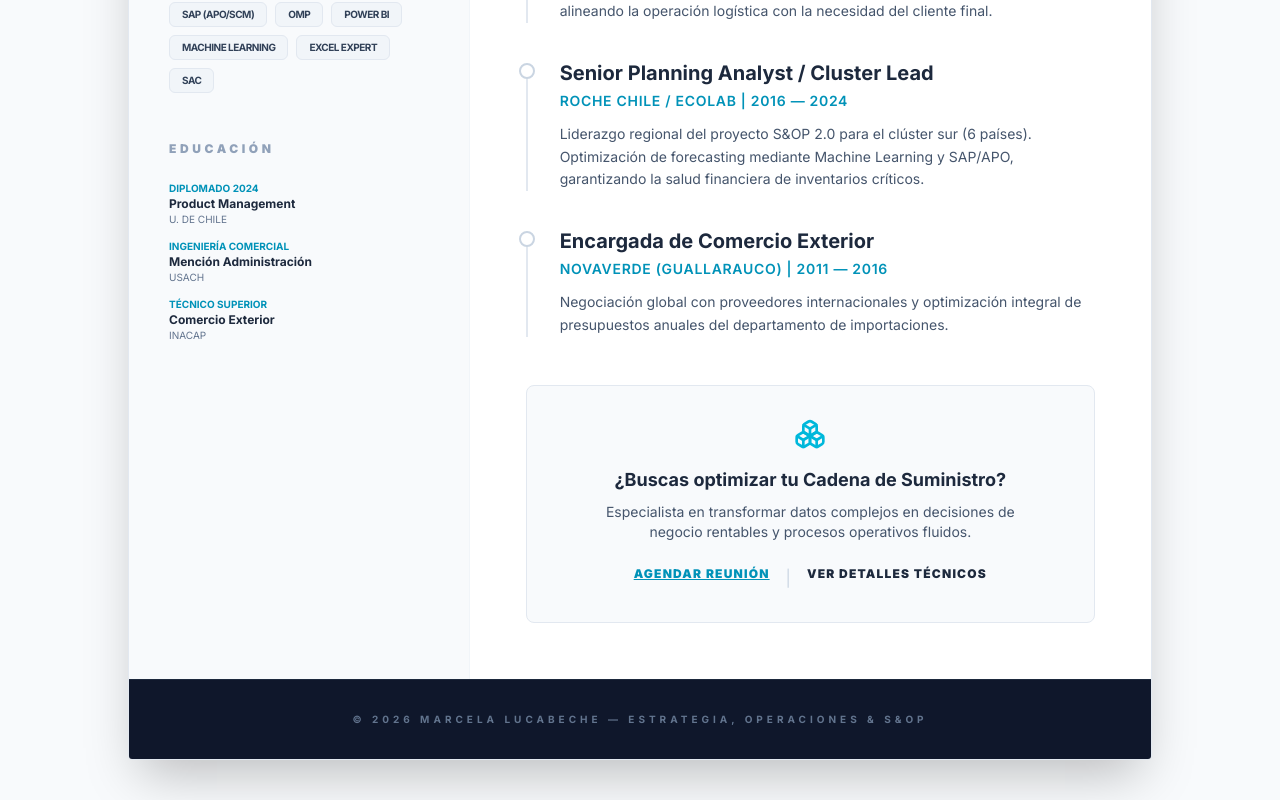
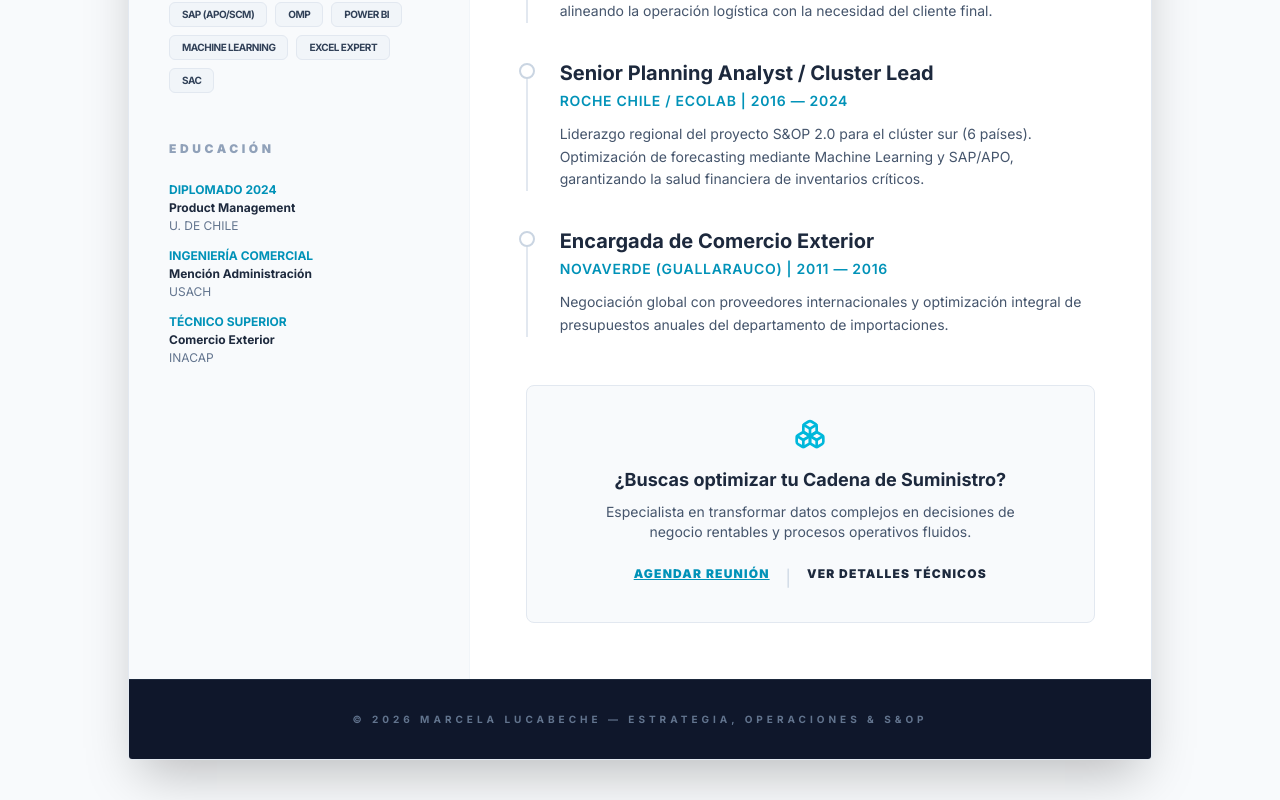
Before and after one commit to jsnavarrog-gif/cv-mlucabechev, a Next.js app: page / in a window 1280 px wide. Shown: the part 867-1667 px from the top of the page. Built offline with nearby package versions, Linux system fonts and the light colour scheme.

Commit message:
Cambios estéticos

```diff
--- a/app/page.tsx
+++ b/app/page.tsx
@@ -151,19 +151,19 @@ export default function CVMarcela() {
               <h2 className="text-xs font-black text-slate-400 uppercase tracking-[0.3em] mb-6">Educación </h2>
               <div className="space-y-3">
                 <div>
-                  <p className="text-[10px] font-bold text-cyan-600 uppercase">Diplomado 2024</p>
-                  <p className="text-xs font-bold text-slate-800">Product Management</p>
-                  <p className="text-[10px] text-slate-500 uppercase">U. de Chile</p>
+                  <p className="text-[12px] font-bold text-cyan-600 uppercase">Diplomado 2024</p>
+                  <p className="text-[12px] font-bold text-slate-800">Product Management</p>
+                  <p className="text-[12px] text-slate-500 uppercase">U. de Chile</p>
                 </div>
                 <div>
-                  <p className="text-[10px] font-bold text-cyan-600 uppercase">Ingeniería Comercial</p>
-                  <p className="text-xs font-bold text-slate-800">Mención Administración</p>
-                  <p className="text-[10px] text-slate-500 uppercase">USACH</p>
+                  <p className="text-[12px] font-bold text-cyan-600 uppercase">Ingeniería Comercial</p>
+                  <p className="text-[12px] font-bold text-slate-800">Mención Administración</p>
+                  <p className="text-[12px] text-slate-500 uppercase">USACH</p>
                 </div>
                 <div>
-                  <p className="text-[10px] font-bold text-cyan-600 uppercase">Técnico Superior</p>
-                  <p className="text-xs font-bold text-slate-800">Comercio Exterior</p>
-                  <p className="text-[10px] text-slate-500 uppercase">INACAP</p>
+                  <p className="text-[12px] font-bold text-cyan-600 uppercase">Técnico Superior</p>
+                  <p className="text-[12px] font-bold text-slate-800">Comercio Exterior</p>
+                  <p className="text-[12px] text-slate-500 uppercase">INACAP</p>
                 </div>
               </div>
             </section>
```
